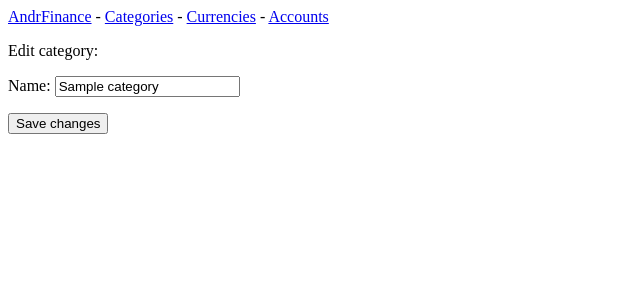
After one commit to frolov-andrey/AndrFinace, a Django app: page /edit_category/1/ in a window 1280 px wide. The commit adds this page. Shown: the top 300 px of the page, without its empty margins (0-640 px from the left). Run offline with Django 5.2, Linux system fonts and the light colour scheme; tables that the repository leaves empty hold one stand-in row (values such as "Sample post").

Commit message:
edit category, account

```diff
--- a/andr_finance/templates/andr_finance/accounts.html
+++ b/andr_finance/templates/andr_finance/accounts.html
@@ -6,7 +6,7 @@
 
 <ul>
 {% for account in accounts %}
-    <li>{{ account.name }}, {{ account.currency }}</li>
+    <li><a href="{% url 'andr_finance:edit_account' account.id %}">{{ account.name }}, {{ account.currency }}</a></li>
 {% empty %}
     <li>Empty account</li>
 {% endfor %}
--- a/andr_finance/templates/andr_finance/categories.html
+++ b/andr_finance/templates/andr_finance/categories.html
@@ -6,7 +6,7 @@
 
 <ul>
 {% for category in categories %}
-    <li>{{ category.name }}</li>
+    <li><a href="{% url 'andr_finance:edit_category' category.id %}">{{ category.name }}</a></li>
 {% empty %}
     <li>Empty category</li>
 {% endfor%}
--- /dev/null
+++ b/andr_finance/templates/andr_finance/edit_category.html
@@ -0,0 +1,13 @@
+{% extends "andr_finance/base.html" %}
+
+{% block content %}
+
+  <p>Edit category:</p>
+
+  <form action="{% url 'andr_finance:edit_category' category.id %}" method='post'>
+    {% csrf_token %}
+    {{ form.as_p }}
+    <button name="submit">Save changes</button>
+  </form>
+
+{% endblock content %}
--- a/andr_finance/urls.py
+++ b/andr_finance/urls.py
@@ -8,6 +8,7 @@ urlpatterns = [
 
     path('categories/', views.categories, name='categories'),
     path('new_category/', views.new_category, name='new_category'),
+    path('edit_category/<int:category_id>/', views.edit_category, name='edit_category'),
 
     path('currencies/', views.currencies, name='currencies'),
     path('new_currency/', views.new_currency, name='new_currency'),
@@ -15,4 +16,5 @@ urlpatterns = [
 
     path('accounts/', views.accounts, name='accounts'),
     path('new_account/', views.new_account, name='new_account'),
+    path('edit_account/<int:account_id>/', views.edit_account, name='edit_account'),
 ]
--- a/andr_finance/views.py
+++ b/andr_finance/views.py
@@ -29,6 +29,21 @@ def new_category(request):
     # Вывести пустую или недействительную форму
     context = {'form': form}
     return render(request, 'andr_finance/new_category.html', context)
+
+
+def edit_category(request, category_id):
+    category = Category.objects.get(id=category_id)
+
+    if request.method != 'POST':
+        form = CategoryForm(instance=category)
+    else:
+        form = CategoryForm(instance=category, data=request.POST)
+        if form.is_valid():
+            form.save()
+            return redirect('andr_finance:categories')
+
+    context = {'category': category, 'form': form}
+    return render(request, 'andr_finance/edit_category.html', context)
 
 
 def currencies(request):
@@ -82,3 +97,18 @@ def new_account(request):
 
     context = {'form': form}
     return render(request, 'andr_finance/new_account.html', context)
+
+
+def edit_account(request, account_id):
+    account = Account.objects.get(id=account_id)
+
+    if request.method != 'POST':
+        form = AccountForm(instance=account)
+    else:
+        form = AccountForm(instance=account, data=request.POST)
+        if form.is_valid():
+            form.save()
+            return redirect('andr_finance:accounts')
+
+    context = {'account': account, 'form': form}
+    return render(request, 'andr_finance/edit_account.html', context)
```
Also changed, not shown: andr_finance/templates/andr_finance/edit_account.html (added, +13 -0 lines).
